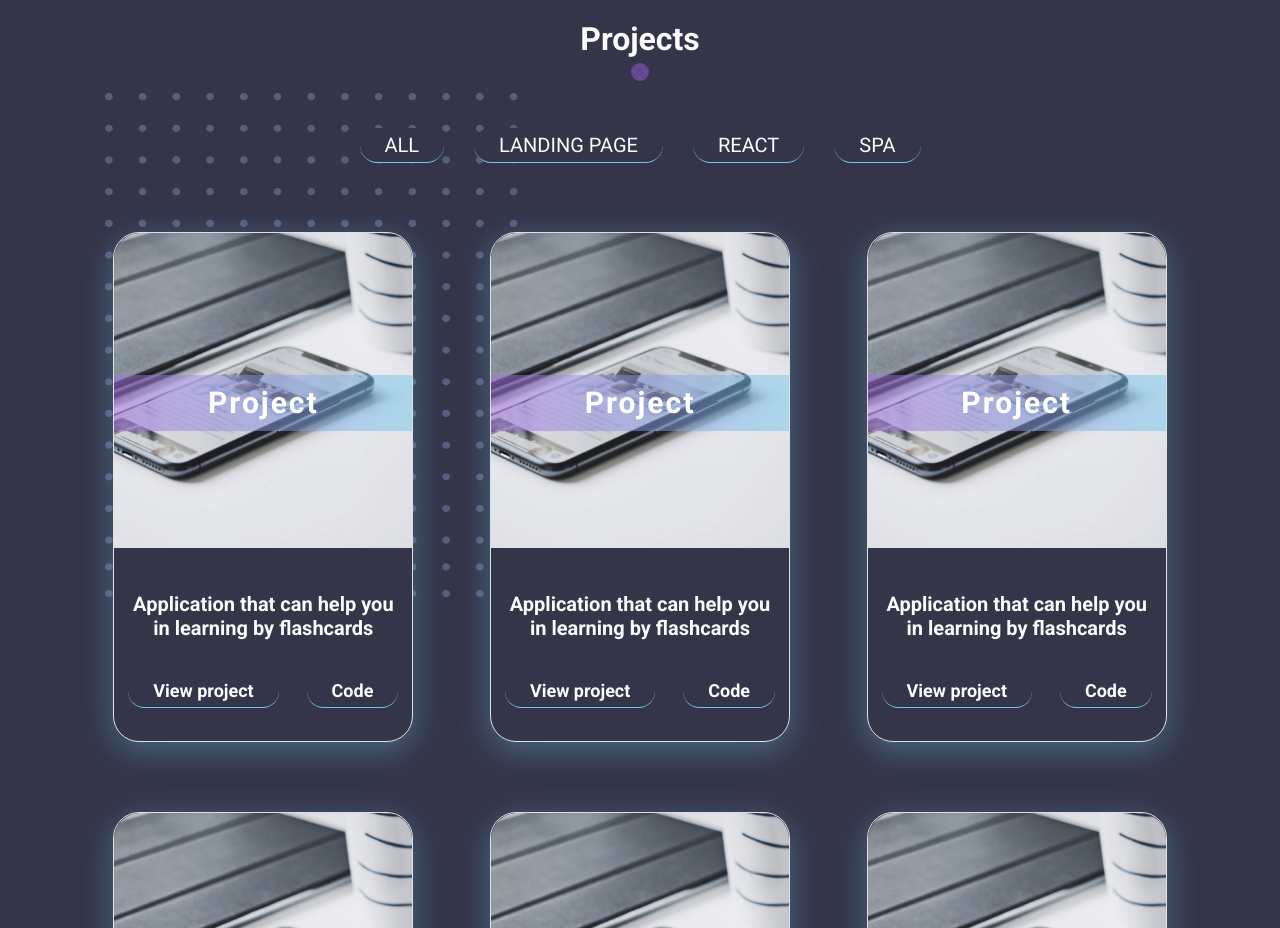
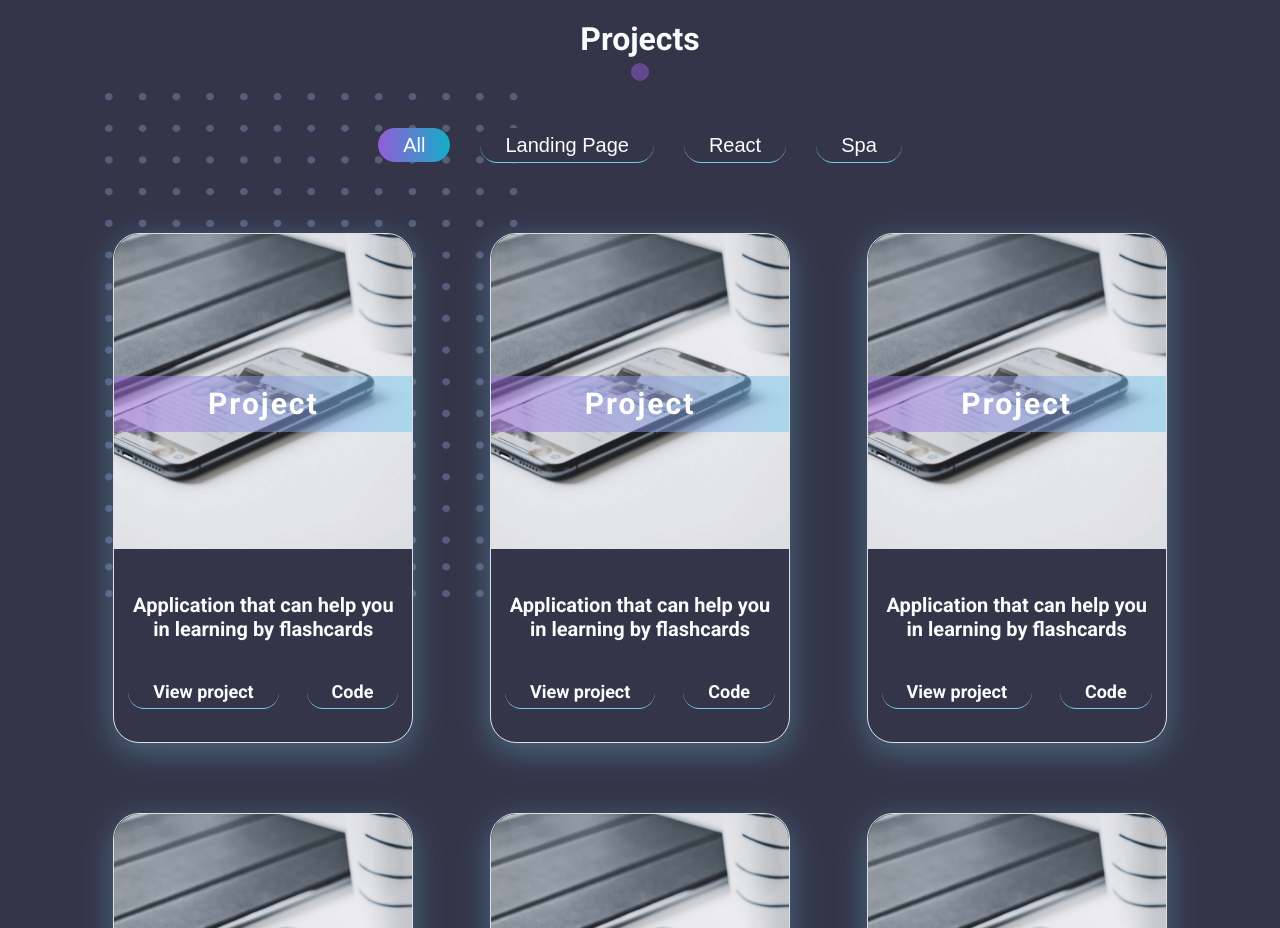
Before and after one commit to Kristina-Tur/portfolio, a React app: page / in a window 1280 px wide. Shown: the part 1080-2008 px from the top of the page. Built offline with nearby package versions, Linux system fonts and the light colour scheme.

Commit message:
filter projects

```diff
--- a/src/layout/sectoins/projects/Projects.tsx
+++ b/src/layout/sectoins/projects/Projects.tsx
@@ -1,63 +1,105 @@
-import React from 'react';
+import React, {useState} from 'react';
 import {SectionTitle} from '../../../component/titles/SectionTitle';
 import {FlexWrapper} from '../../../component/FlexWrapper';
-import {TabMenu} from './tabMenu/TabMenu';
+import {TabMenu, TabsStatusType} from './tabMenu/TabMenu';
 import {Project} from './project/Project';
 import projectPng from './../../../assets/images/project.png'
 import projectWebp from './../../../assets/images/project.webp'
 import {Container} from '../../../component/Container';
 
-const projectsItems = ['All', 'landing page', 'React', 'spa']
+export const projectsItems: Array<{ status: TabsStatusType, title: string }> = [
+    {
+        title: 'All',
+        status: 'all'
+    },
+    {
+        title: 'landing page',
+        status: 'landing'
+    },
+    {
+        title: 'React',
+        status: 'react'
+    },
+    {
+        title: 'spa',
+        status: 'spa'
+    },
+
+]
 
 const projectData = [
     {
         src: projectPng,
         srcSet: projectWebp,
         title: 'Project',
-        text: 'Application that can help you in learning by flashcards'
+        text: 'Application that can help you in learning by flashcards',
+        type: 'react'
     },
     {
         src: projectPng,
         srcSet: projectWebp,
         title: 'Project',
-        text: 'Application that can help you in learning by flashcards'
+        text: 'Application that can help you in learning by flashcards',
+        type: 'react'
     },
     {
         src: projectPng,
         srcSet: projectWebp,
         title: 'Project',
-        text: 'Application that can help you in learning by flashcards'
+        text: 'Application that can help you in learning by flashcards',
+        type: 'spa'
     },
     {
         src: projectPng,
         srcSet: projectWebp,
         title: 'Project',
-        text: 'Application that can help you in learning by flashcards'
+        text: 'Application that can help you in learning by flashcards',
+        type: 'landing'
     },
     {
         src: projectPng,
         srcSet: projectWebp,
         title: 'Project',
-        text: 'Application that can help you in learning by flashcards'
+        text: 'Application that can help you in learning by flashcards',
+        type: 'landing'
     },
     {
         src: projectPng,
         srcSet: projectWebp,
         title: 'Project',
-        text: 'Application that can help you in learning by flashcards'
+        text: 'Application that can help you in learning by flashcards',
+        type: 'landing'
     },
 
 ]
 export const Projects: React.FC = () => {
+
+    const [currentFilterStatus, setCurrentFilterStatus] = useState('all');
+    let filteredProjects = projectData;
+
+    if (currentFilterStatus === 'landing') {
+        filteredProjects = projectData.filter(project => project.type === 'landing')
+    }
+    if (currentFilterStatus === 'react') {
+        filteredProjects = projectData.filter(project => project.type === 'react')
+    }
+    if (currentFilterStatus === 'spa') {
+        filteredProjects = projectData.filter(project => project.type === 'spa')
+    }
+
+    function changeFilterStatus (value: TabsStatusType) {
+        setCurrentFilterStatus(value)
+    }
+
     return (
         <section>
             <Container>
                 <SectionTitle>Projects</SectionTitle>
-                <TabMenu menuItems={projectsItems}/>
+                <TabMenu menuItems={projectsItems} changeFilterStatus={changeFilterStatus} currentFilterStatus={currentFilterStatus}/>
                 <FlexWrapper flexWrap={'wrap'} justifyContent={'space-around'} rowGap={'70px'} columnGap={'20px'}>
-                    {projectData.map((p, index) => {
+                    {filteredProjects.map((p, index) => {
                         return <Project key={index} src={p.src} srcSet={p.srcSet} title={p.title}
-                                 text={p.text}/>
+                                        text={p.text}/>
                     })}
                 </FlexWrapper>
             </Container>
--- a/src/layout/sectoins/projects/tabMenu/TabMenu.tsx
+++ b/src/layout/sectoins/projects/tabMenu/TabMenu.tsx
@@ -2,7 +2,15 @@ import React from 'react';
 import {Dots} from './components/Dots';
 import {S} from './TabMenu_Styles'
 
-export const TabMenu: React.FC<{ menuItems: Array<string> }> = (props: { menuItems: Array<string> }) => {
+export type TabsStatusType = 'all' | 'landing' | 'react' | 'spa'
+
+export type TabMenuPropsType = {
+    menuItems: Array<{status: TabsStatusType, title: string}>,
+    changeFilterStatus: (value: TabsStatusType) => void,
+    currentFilterStatus: string
+}
+
+export const TabMenu: React.FC<TabMenuPropsType> = (props: TabMenuPropsType) => {
     return (
         <S.Nav>
             <S.DotsWrapper>
@@ -11,7 +19,7 @@ export const TabMenu: React.FC<{ menuItems: Array<string> }> = (props: { menuIte
             <ul role={'menu'}>
                 {props.menuItems.map((item, index) => {
                     return <li key={index} role={'menuItem'}>
-                        <S.Link href="#">{item}</S.Link>
+                        <S.Link active={props.currentFilterStatus === item.status} as={'button'} onClick={() => {props.changeFilterStatus(item.status)}}>{item.title}</S.Link>
                     </li>
                 })}
             </ul>
--- a/src/layout/sectoins/projects/tabMenu/TabMenu_Styles.ts
+++ b/src/layout/sectoins/projects/tabMenu/TabMenu_Styles.ts
@@ -1,4 +1,4 @@
-import styled from 'styled-components';
+import styled, {css} from 'styled-components';
 import {Theme} from '../../../../styles/Theme';
 import {font} from '../../../../styles/Common';
 
@@ -29,18 +29,23 @@ const DotsWrapper = styled.div`
   }
 `
 
-const Link = styled.a`
+const Link = styled.a<{active: boolean}>`
   background-color: ${Theme.colors.primaryBg};
   ${font({color: Theme.colors.text.primary, FMax: 20, FMin: 16, weight: 400, lineHeight: 1.7})};
-  text-transform: uppercase;
+  text-transform: capitalize;
   border-bottom: 1px solid ${Theme.colors.text.accent};
   border-radius: 83px;
-  padding: 5px 25px;
+  padding: 0 25px;
 
   &:hover {
     background-image: ${Theme.colors.accent};
     border-bottom: none;
   }
+
+  ${props => props.active && css<{active: boolean}>`
+    background-image: ${Theme.colors.accent};
+    border-bottom: none;
+  `}
 `
 
 export const S = {
```
